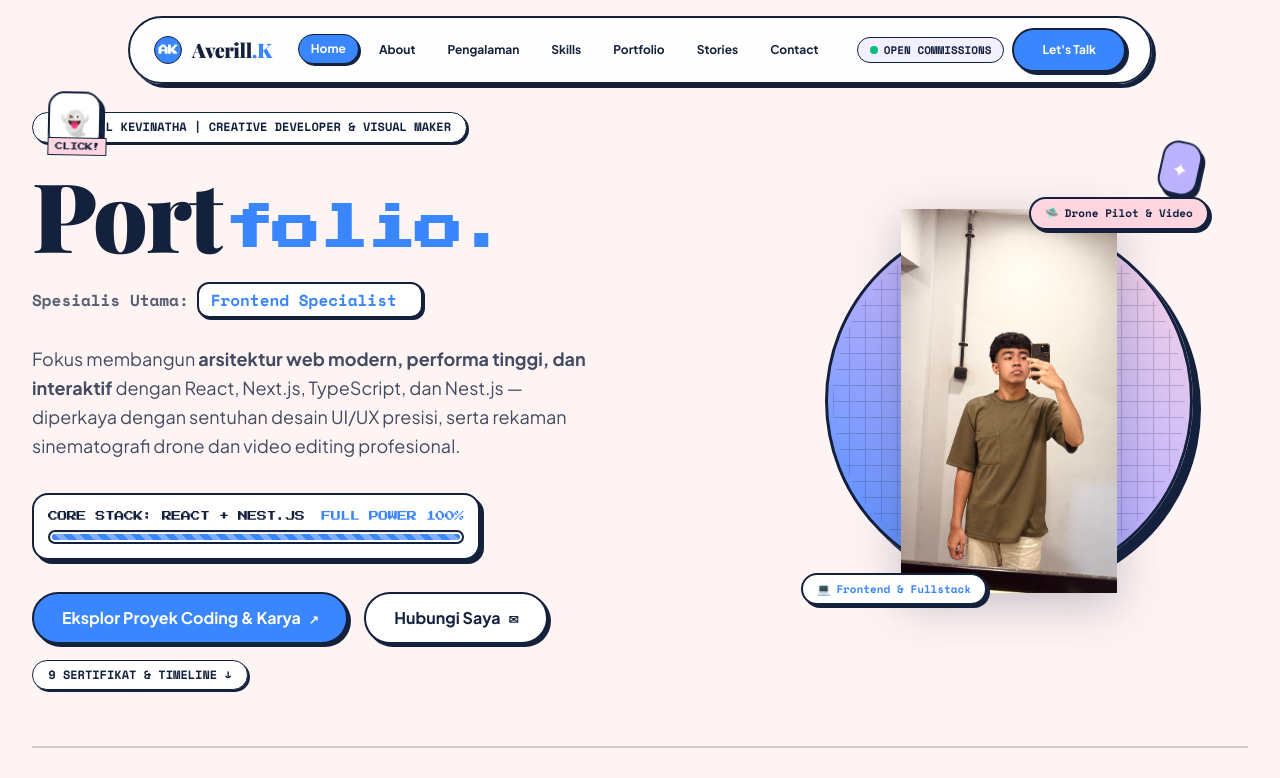
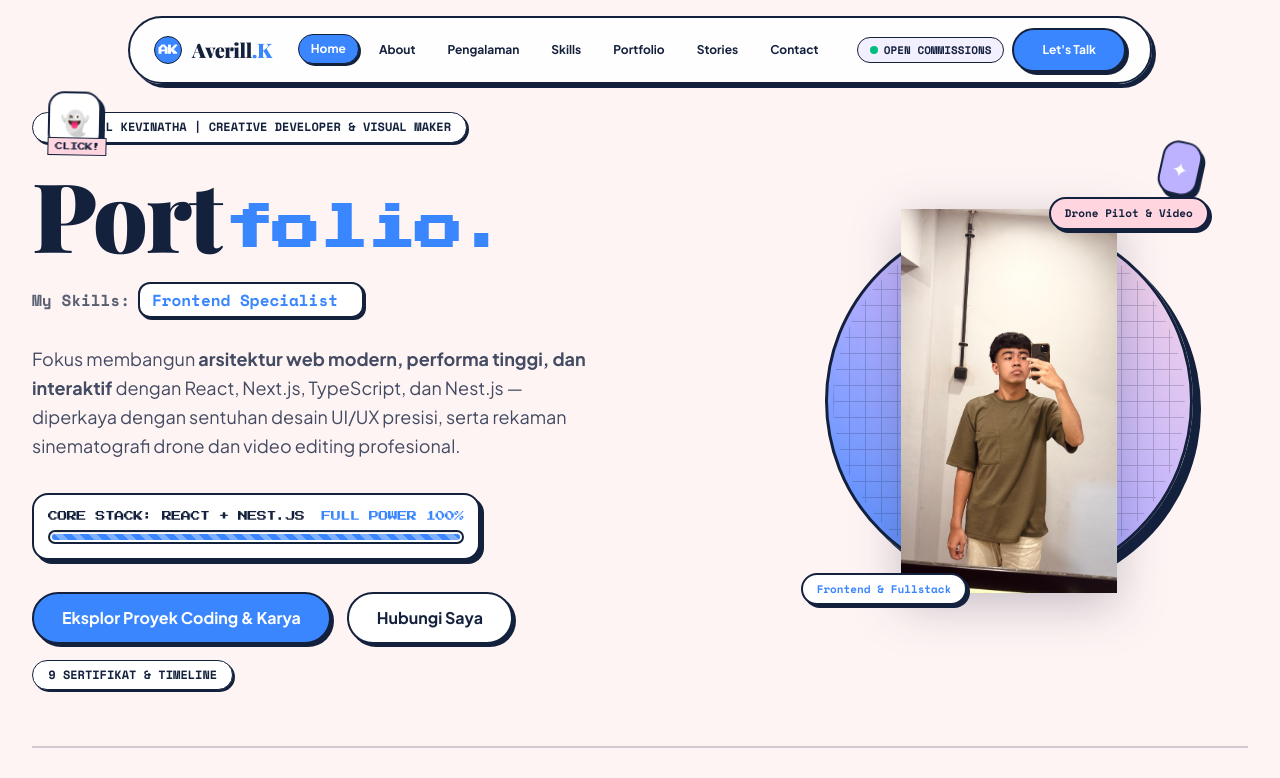
Before and after one commit to vinnntha/Portof, a React (Vite) app: page / in a window 1280 px wide. Shown: the top 778 px of the page. Built offline with nearby package versions, Linux system fonts and the light colour scheme; a web font is replaced by a local one.

Commit message:
fixing text on hero

```diff
--- a/src/components/Hero.tsx
+++ b/src/components/Hero.tsx
@@ -120,7 +120,7 @@ export const Hero: React.FC = () => {
           {/* Dynamic Typewriter Subheading with Blinking Cursor */}
           <div className="flex flex-wrap items-center gap-2 mb-6 min-h-[40px]">
             <span className="font-mono text-sm sm:text-base font-bold text-[#14213D]/70">
-              Spesialis Utama:
+              My Skills:
             </span>
             <div className="px-3 py-1 bg-white border-2 border-[#14213D] rounded-xl shadow-[2px_2px_0px_#14213D] flex items-center">
               <span className="font-mono text-sm sm:text-base font-black text-[#3A86FF]">
@@ -156,7 +156,6 @@ export const Hero: React.FC = () => {
               className="retro-btn bg-[#3A86FF] hover:bg-[#1B60D1] text-white text-sm sm:text-base px-6 py-3"
             >
               <span>Eksplor Proyek Coding & Karya</span>
-              <span className="font-pixel text-xs">↗</span>
             </a>
 
             <a
@@ -164,14 +163,13 @@ export const Hero: React.FC = () => {
               className="retro-btn retro-btn-secondary text-sm sm:text-base px-6 py-3"
             >
               <span>Hubungi Saya</span>
-              <span className="font-pixel text-xs">✉</span>
             </a>
 
             <a
               href="#experience"
               className="pill-badge hover:bg-[#FFD6E0] cursor-pointer transition-colors py-2 px-4"
             >
-              <span className="font-mono text-xs">9 Sertifikat & Timeline ↓</span>
+              <span className="font-mono text-xs">9 Sertifikat & Timeline</span>
             </a>
           </div>
         </div>
@@ -202,13 +200,11 @@ export const Hero: React.FC = () => {
 
             {/* Corner Badge 1: Coding Specialization */}
             <div className="absolute -bottom-3 -left-4 z-20 px-3.5 py-1.5 bg-white border-2 border-[#14213D] rounded-full shadow-[3px_3px_0px_#14213D] flex items-center gap-1.5 font-mono text-[11px] font-bold">
-              <span>💻</span>
               <span className="text-[#3A86FF]">Frontend & Fullstack</span>
             </div>
 
             {/* Corner Badge 2: Drone & Media */}
             <div className="absolute -top-3 -right-2 z-20 px-3.5 py-1.5 bg-[#FFD6E0] border-2 border-[#14213D] rounded-full shadow-[3px_3px_0px_#14213D] flex items-center gap-1.5 font-mono text-[11px] font-bold">
-              <span>🛸</span>
               <span>Drone Pilot & Video</span>
             </div>
           </div>
@@ -218,10 +214,10 @@ export const Hero: React.FC = () => {
       {/* Bottom Counter Bar: Numbers Stats Count-up */}
       <div className="mt-14 pt-8 border-t-2 border-[#14213D]/20 grid grid-cols-2 md:grid-cols-4 gap-4">
         {[
-          { number: "9+", label: "Sertifikasi Resmi", color: "text-[#3A86FF]" },
+          { number: "10+", label: "Sertifikasi Resmi", color: "text-[#3A86FF]" },
           { number: "100%", label: "Fokus Clean Code", color: "text-[#14213D]" },
-          { number: "40+", label: "Jam Terbang Drone", color: "text-[#BDB2FF]" },
-          { number: "5+", label: "Web App Production", color: "text-[#3A86FF]" },
+          { number: "75+", label: "Jam Terbang Drone", color: "text-[#BDB2FF]" },
+          { number: "6+", label: "Web App Production", color: "text-[#3A86FF]" },
         ].map((stat, i) => (
           <div
             key={i}
```
